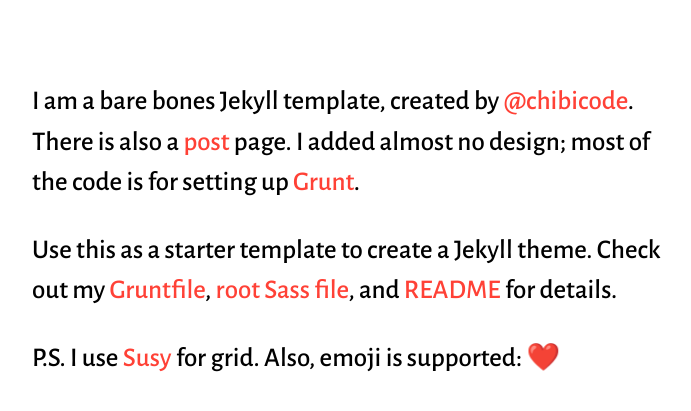
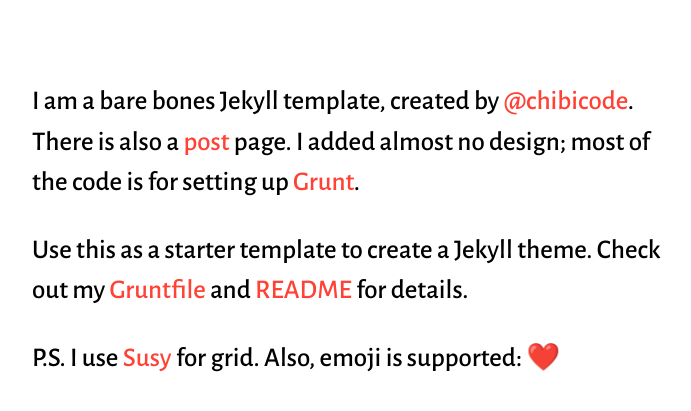
Before and after one commit to chibicode/naze, a Jekyll site: the page built from index.html, in a window 1280 px wide. Shown: the top 411 px of the page, without its empty margins (284-975 px from the left). Built offline with Jekyll 4.4.1, drawn with Linux system fonts in a browser that asks for light colours; emoji names are drawn with the system emoji font; Markdown is read by kramdown in place of the engine named in the settings.

Commit message:
Remove root sass file link

```diff
--- a/_views/index.jade
+++ b/_views/index.jade
@@ -7,6 +7,6 @@
   | There is also a <a href="/post">post</a> page.
   | I added almost no design; most of the code is for setting up <a href="http://gruntjs.com/">Grunt</a>.
 p.lead
-  | Use this as a starter template to create a Jekyll theme. Check out my <a href="{{ site.github.repository_url }}/blob/gh-pages/Gruntfile.coffee">Gruntfile</a>, <a href="{{ site.github.repository_url }}/blob/gh-pages/_assets/stylesheets/app.scss">root Sass file</a>, and <a href="{{ site.github.repository_url }}/blob/gh-pages/README.md">README</a> for details.
+  | Use this as a starter template to create a Jekyll theme. Check out my <a href="{{ site.github.repository_url }}/blob/gh-pages/Gruntfile.coffee">Gruntfile</a> and <a href="{{ site.github.repository_url }}/blob/gh-pages/README.md">README</a> for details.
 p.lead
   | P.S. I use <a href="http://susy.oddbird.net/">Susy</a> for grid. Also, emoji is supported: :heart:
--- a/index.html
+++ b/index.html
@@ -3,4 +3,4 @@
 ---
 <p class="lead">I am a bare bones Jekyll template, created by <a href="http://twitter.com/chibicode">@chibicode</a>.
 There is also a <a href="/post">post</a> page.
-I added almost no design; most of the code is for setting up <a href="http://gruntjs.com/">Grunt</a>.</p><p class="lead">Use this as a starter template to create a Jekyll theme. Check out my <a href="{{ site.github.repository_url }}/blob/gh-pages/Gruntfile.coffee">Gruntfile</a>, <a href="{{ site.github.repository_url }}/blob/gh-pages/_assets/stylesheets/app.scss">root Sass file</a>, and <a href="{{ site.github.repository_url }}/blob/gh-pages/README.md">README</a> for details.</p><p class="lead">P.S. I use <a href="http://susy.oddbird.net/">Susy</a> for grid. Also, emoji is supported: :heart:</p>
+I added almost no design; most of the code is for setting up <a href="http://gruntjs.com/">Grunt</a>.</p><p class="lead">Use this as a starter template to create a Jekyll theme. Check out my <a href="{{ site.github.repository_url }}/blob/gh-pages/Gruntfile.coffee">Gruntfile</a> and <a href="{{ site.github.repository_url }}/blob/gh-pages/README.md">README</a> for details.</p><p class="lead">P.S. I use <a href="http://susy.oddbird.net/">Susy</a> for grid. Also, emoji is supported: :heart:</p>
```
